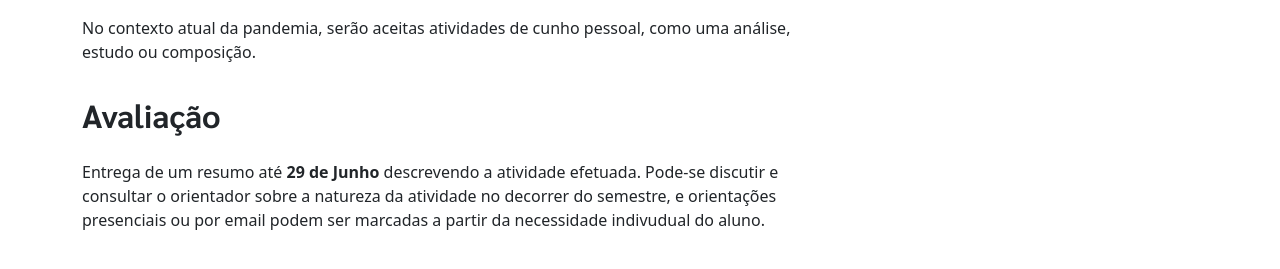
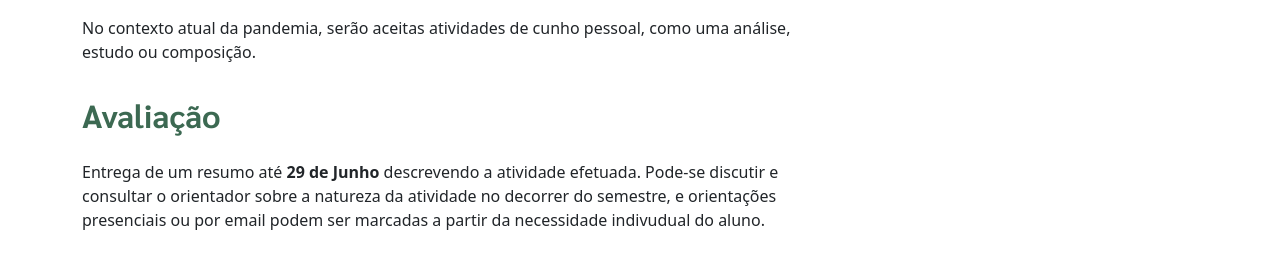
Before and after one commit to pedrokroger/pedrokroger.github.io, a Jekyll site: the page built from pages/musd77-estagio.md, in a window 1280 px wide. Shown: the part 272-541 px from the top of the page. Built offline with Jekyll 4.4.1, drawn with Linux system fonts in a browser that asks for light colours.

Commit message:
Usa cores nos headers

```diff
--- a/_layouts/default.html
+++ b/_layouts/default.html
@@ -22,7 +22,7 @@
 
   </head>
   <body>
-    <nav class="navbar mb-4 py-3" style="background-color: #7FBEAB;">
+    <nav class="navbar mb-4 py-3">
       <div class="container-fluid">
         <a class="navbar-brand" href="/">{{ site.title }} {{ site.semestre }}</a>
       </div>
--- a/assets/main.css
+++ b/assets/main.css
@@ -1,3 +1,6 @@
+.navbar {
+  background-color: #7FBEAB;
+}
 
 h1, h2, h3 {
   font-family: 'Sarabun', sans-serif;
@@ -12,6 +15,7 @@ h1 {
 h2 {
   margin-top: 1em;
   margin-bottom: .8em;
+  color: #3c6952
 }
 
 h3 {
```
